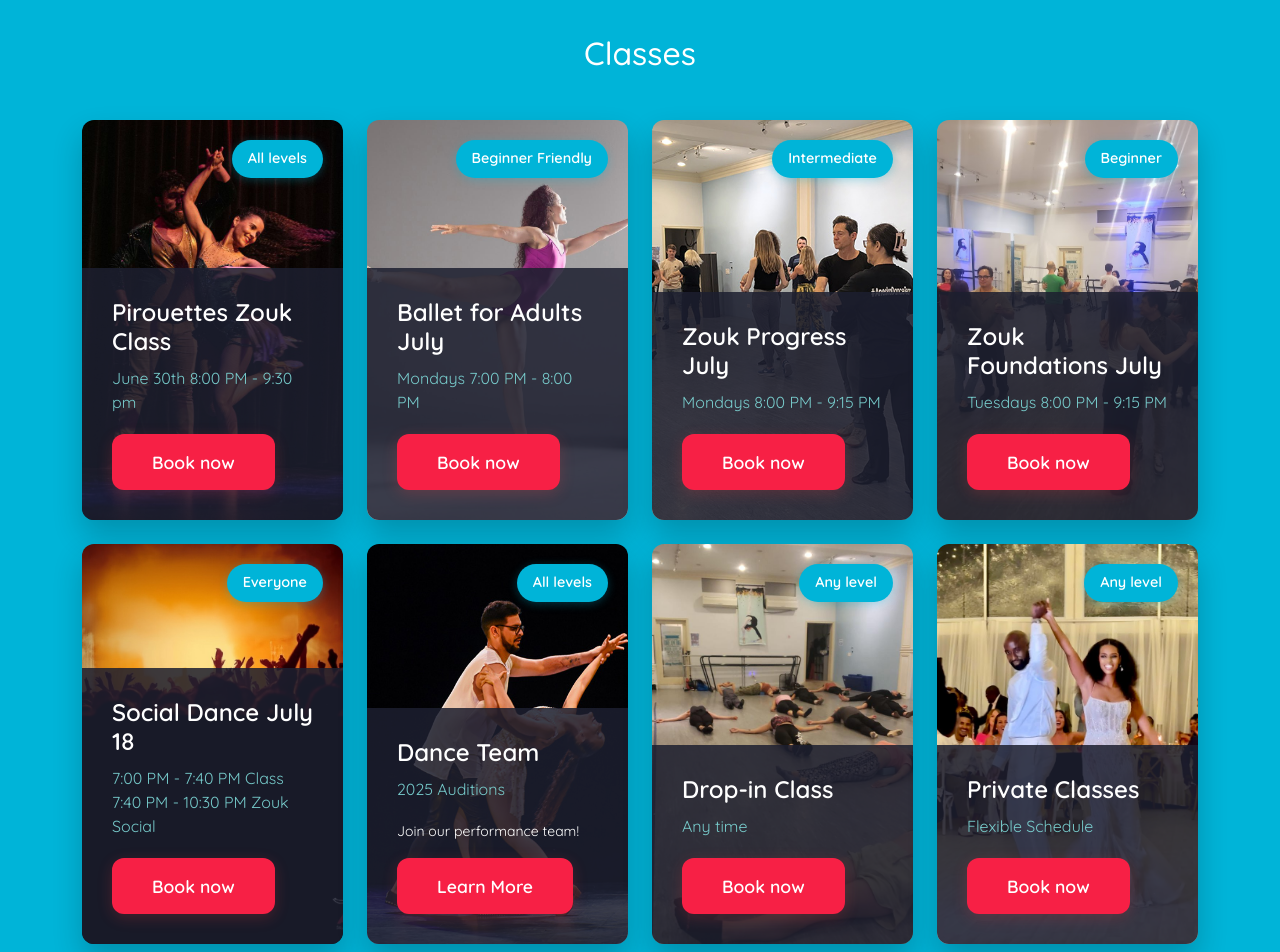
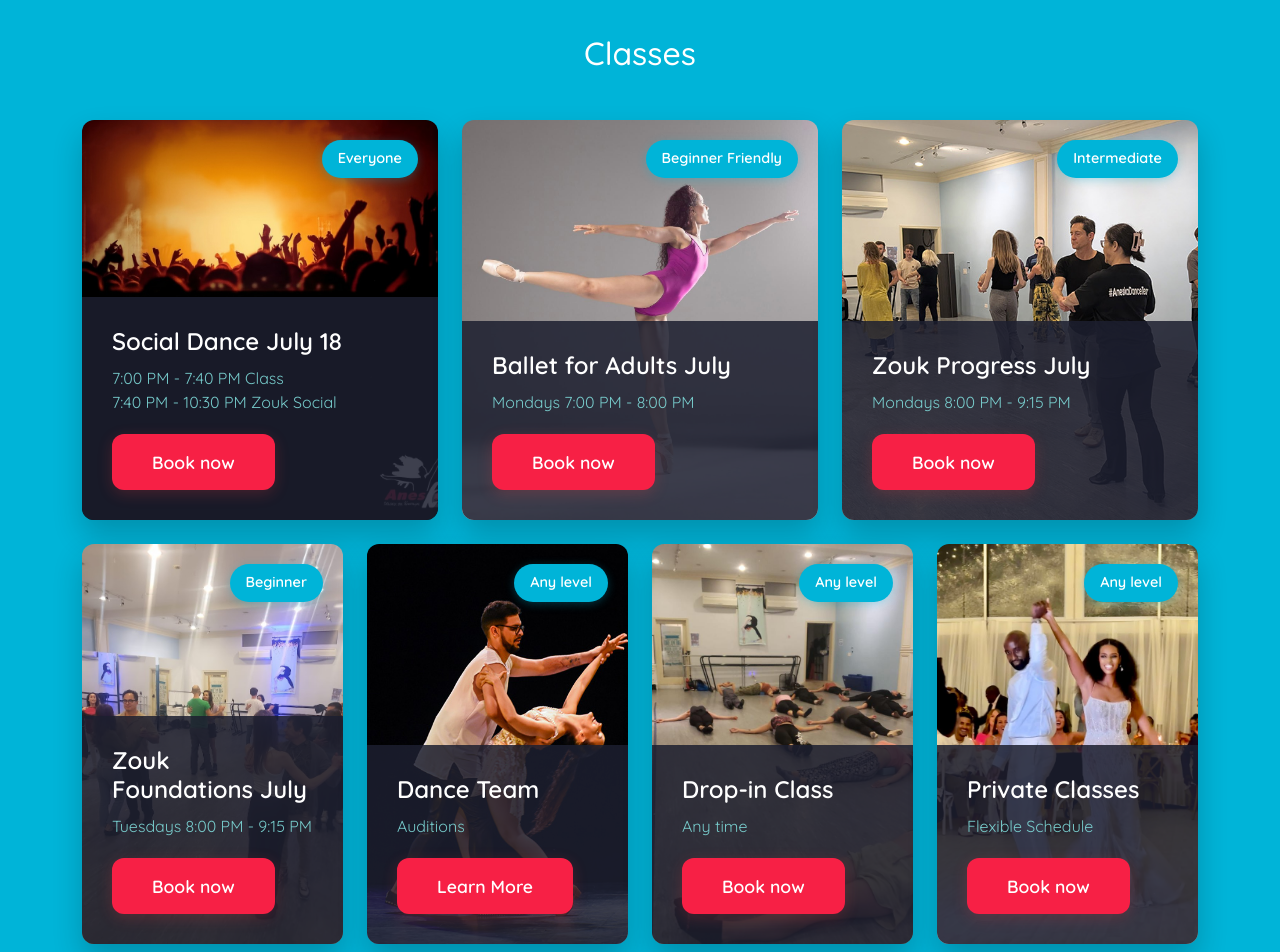
Before and after one commit to stevenbarragan/aneskadance, a plain HTML site: page index.html in a window 1280 px wide. Shown: the part 2180-3132 px from the top of the page. Drawn offline with nearby package versions, Linux system fonts and the light colour scheme.

Commit message:
Remove pirouttes class. Improve team secion. Move social in front.

```diff
--- a/index.html
+++ b/index.html
@@ -307,23 +307,24 @@
             <div class="container">
                 <h2 class="text-center mb-5">Classes</h2>
                 <div class="row g-4">
-                    <!-- Pirouettes Zouk Class -->
-                    <div class="col-md-6 col-lg-3">
+                    <!-- Social Dance July -->
+                    <div class="col-md-6 col-lg-4">
                         <div class="class-card">
-                            <span class="difficulty-badge">All levels</span>
+                            <span class="difficulty-badge">Everyone</span>
                             <div
                                 class="class-image"
-                                style="background-image: url(pirouette.png)"
+                                style="background-image: url(social-dance.jpeg)"
                             ></div>
                             <div class="card-overlay">
                                 <h3 class="class-title">
-                                    Pirouettes Zouk Class
+                                    Social Dance July 18
                                 </h3>
                                 <p class="class-time">
-                                    June 30th 8:00 PM - 9:30 pm
+                                    7:00 PM - 7:40 PM Class<br />
+                                    7:40 PM - 10:30 PM Zouk Social
                                 </p>
                                 <a
-                                    href="https://book.stripe.com/3cI6oHciYfnEaAtcmY0x20t"
+                                    href="https://book.stripe.com/fZueVddn26R823X86I0x20x"
                                     class="btn btn-primary"
                                 >
                                     Book now
@@ -333,7 +334,7 @@
                     </div>
 
                     <!-- Ballet for Adults -->
-                    <div class="col-md-6 col-lg-3">
+                    <div class="col-md-6 col-lg-4">
                         <div class="class-card">
                             <span class="difficulty-badge"
                                 >Beginner Friendly</span
@@ -360,7 +361,7 @@
                     </div>
 
                     <!-- Zouk Progress -->
-                    <div class="col-md-6 col-lg-3">
+                    <div class="col-md-6 col-lg-4">
                         <div class="class-card">
                             <span class="difficulty-badge">Intermediate</span>
                             <div
@@ -407,39 +408,13 @@
                         </div>
                     </div>
 
-                    <!-- Social Dance July -->
-                    <div class="col-md-6 col-lg-3">
-                        <div class="class-card">
-                            <span class="difficulty-badge">Everyone</span>
-                            <div
-                                class="class-image"
-                                style="background-image: url(social-dance.jpeg)"
-                            ></div>
-                            <div class="card-overlay">
-                                <h3 class="class-title">
-                                    Social Dance July 18
-                                </h3>
-                                <p class="class-time">
-                                    7:00 PM - 7:40 PM Class<br />
-                                    7:40 PM - 10:30 PM Zouk Social
-                                </p>
-                                <a
-                                    href="https://book.stripe.com/fZueVddn26R823X86I0x20x"
-                                    class="btn btn-primary"
-                                >
-                                    Book now
-                                </a>
-                            </div>
-                        </div>
-                    </div>
-
                     <!-- Dance Team -->
                     <div class="col-md-6 col-lg-3">
                         <div class="class-card">
                             <span
                                 class="difficulty-badge"
                                 style="background: var(--badge)"
-                                >All levels</span
+                                >Any level</span
                             >
                             <div
                                 class="class-image"
@@ -449,10 +424,7 @@
                             ></div>
                             <div class="card-overlay">
                                 <h3 class="class-title">Dance Team</h3>
-                                <p class="class-time">2025 Auditions</p>
-                                <p class="small mb-3">
-                                    Join our performance team!
-                                </p>
+                                <p class="class-time">Auditions</p>
                                 <a href="#dance-team" class="btn btn-primary">
                                     Learn More
                                 </a>
@@ -533,7 +505,7 @@
                             <p class="mb-4" style="color: var(--text)">
                                 We're looking for passionate dancers of all
                                 levels with presence and dedication to join our
-                                2025 team!
+                                team!
                             </p>
 
                             <h4 class="mb-3" style="color: var(--secondary)">
@@ -666,9 +638,6 @@
                             </div>
 
                             <div class="text-center">
-                                <p class="mb-2" style="color: var(--secondary)">
-                                    <strong>Deadline: July 2, 2025</strong>
-                                </p>
                                 <p class="mb-3" style="color: var(--text)">
                                     <strong
                                         >Submit via Email or WhatsApp:</strong
```
